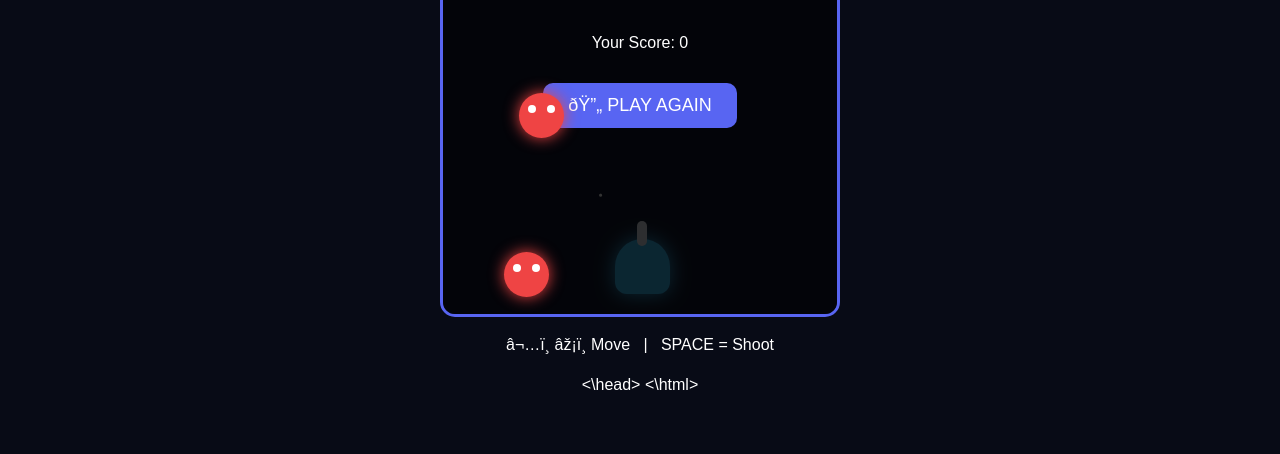
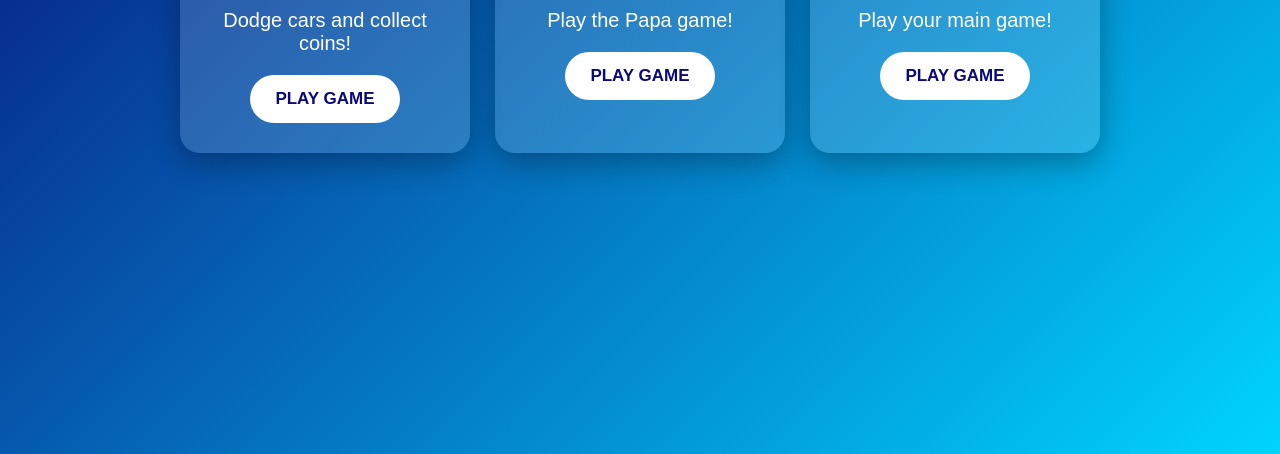
Before and after one commit to shyorana88/my-project-game, a plain HTML site: page index.html in a window 1280 px wide. Shown: the part 376-830 px from the top of the page. Before the commit the page ends 800 px from the top, so only its background shows below. Drawn offline with Linux system fonts and the light colour scheme.

Commit message:
Replace Space Blaster game with My Game World

```diff
--- a/index.html
+++ b/index.html
@@ -1,397 +1,103 @@
-<html>
-<head>
-<title>        <\title>
-<body>
 <!DOCTYPE html>
 <html lang="en">
 <head>
 <meta charset="UTF-8">
 <meta name="viewport" content="width=device-width, initial-scale=1.0">
-<title>Space Blaster</title>
+
+<title>My Game World 🎮</title>
 
 <style>
-* {
-    box-sizing: border-box;
-}
-
 body {
     margin: 0;
-    background: #080b16;
-    color: white;
     font-family: Arial, sans-serif;
     text-align: center;
+    color: white;
+    background: linear-gradient(135deg, #090979, #00d4ff);
+    min-height: 100vh;
 }
 
 h1 {
-    margin: 15px 0 5px;
+    padding-top: 40px;
+    font-size: 45px;
 }
 
-#score {
-    font-size: 22px;
-    margin-bottom: 10px;
+p {
+    font-size: 20px;
 }
 
-#game {
-    position: relative;
-    width: 400px;
-    height: 600px;
-    max-width: 95vw;
-    margin: auto;
-    overflow: hidden;
-    background:
-        radial-gradient(circle at 20% 20%, white 1px, transparent 2px),
-        radial-gradient(circle at 70% 40%, white 1px, transparent 2px),
-        radial-gradient(circle at 40% 80%, white 1px, transparent 2px),
-        #10162b;
-    border: 3px solid #5865f2;
-    border-radius: 15px;
+.games {
+    display: flex;
+    flex-wrap: wrap;
+    justify-content: center;
+    gap: 25px;
+    margin: 40px auto;
+    max-width: 1000px;
 }
 
-/* Player */
-#player {
-    position: absolute;
-    width: 55px;
-    height: 55px;
-    bottom: 20px;
-    left: 172px;
-    background: #38bdf8;
-    border-radius: 50% 50% 12px 12px;
-    box-shadow: 0 0 20px #38bdf8;
+.game {
+    width: 250px;
+    padding: 30px 20px;
+    border-radius: 20px;
+    background: rgba(255,255,255,0.15);
+    box-shadow: 0 10px 30px rgba(0,0,0,0.3);
 }
 
-#player::after {
-    content: "";
-    position: absolute;
-    width: 10px;
-    height: 25px;
-    background: #e2e8f0;
-    left: 22px;
-    top: -18px;
-    border-radius: 5px;
-}
-
-/* Enemy */
-.enemy {
-    position: absolute;
-    width: 45px;
-    height: 45px;
-    background: #ef4444;
-    border-radius: 50%;
-    box-shadow: 0 0 15px #ef4444;
-}
-
-.enemy::before,
-.enemy::after {
-    content: "";
-    position: absolute;
-    width: 8px;
-    height: 8px;
-    background: white;
-    border-radius: 50%;
-    top: 12px;
-}
-
-.enemy::before {
-    left: 9px;
-}
-
-.enemy::after {
-    right: 9px;
-}
-
-/* Bullet */
-.bullet {
-    position: absolute;
-    width: 6px;
-    height: 18px;
-    background: #facc15;
-    border-radius: 5px;
-    box-shadow: 0 0 10px #facc15;
-}
-
-/* Game Over */
-#gameOver {
-    display: none;
-    position: absolute;
-    inset: 0;
-    background: rgba(0,0,0,0.8);
-    align-items: center;
-    justify-content: center;
-    flex-direction: column;
-}
-
-#gameOver h2 {
-    color: #ff4444;
-    font-size: 40px;
+.emoji {
+    font-size: 60px;
 }
 
 button {
-    margin-top: 15px;
-    padding: 12px 25px;
     border: none;
-    border-radius: 10px;
-    background: #5865f2;
-    color: white;
-    font-size: 18px;
+    border-radius: 30px;
+    padding: 14px 25px;
+    font-size: 17px;
+    font-weight: bold;
     cursor: pointer;
+    background: white;
+    color: #090979;
 }
 
 button:hover {
-    background: #4752c4;
+    transform: scale(1.08);
 }
 </style>
 </head>
 
 <body>
 
-<h1>🔫 SPACE BLASTER</h1>
-<div id="score">Score: 0</div>
+<h1>🎮 MY GAME WORLD 🎮</h1>
+<p>Choose your game and start playing!</p>
 
-<div id="game">
+<div class="games">
 
-    <div id="player"></div>
+    <div class="game">
+        <div class="emoji">🚗</div>
+        <h2>Neon Car Dodge</h2>
+        <p>Dodge cars and collect coins!</p>
+        <button onclick="location.href='neon_car_dodge_upgraded%20(2).html'">
+            PLAY GAME
+        </button>
+    </div>
 
-    <div id="gameOver">
-        <h2>GAME OVER</h2>
-        <p id="finalScore"></p>
-        <button onclick="restartGame()">🔄 PLAY AGAIN</button>
+    <div class="game">
+        <div class="emoji">🎯</div>
+        <h2>Papa Game</h2>
+        <p>Play the Papa game!</p>
+        <button onclick="location.href='papa.html'">
+            PLAY GAME
+        </button>
+    </div>
+
+    <div class="game">
+        <div class="emoji">🎮</div>
+        <h2>My Main Game</h2>
+        <p>Play your main game!</p>
+        <button onclick="location.href='index.html'">
+            PLAY GAME
+        </button>
     </div>
 
 </div>
 
-<p>
-    ⬅️ ➡️ Move &nbsp; | &nbsp; SPACE = Shoot
-</p>
-
-<script>
-
-const game = document.getElementById("game");
-const player = document.getElementById("player");
-const scoreText = document.getElementById("score");
-const gameOver = document.getElementById("gameOver");
-const finalScore = document.getElementById("finalScore");
-
-let playerX = 172;
-let score = 0;
-let gameRunning = true;
-
-let bullets = [];
-let enemies = [];
-
-let keys = {
-    left: false,
-    right: false
-};
-
-/* Keyboard */
-document.addEventListener("keydown", function(e) {
-
-    if (e.key === "ArrowLeft") {
-        keys.left = true;
-    }
-
-    if (e.key === "ArrowRight") {
-        keys.right = true;
-    }
-
-    if (e.code === "Space") {
-        shoot();
-    }
-});
-
-document.addEventListener("keyup", function(e) {
-
-    if (e.key === "ArrowLeft") {
-        keys.left = false;
-    }
-
-    if (e.key === "ArrowRight") {
-        keys.right = false;
-    }
-});
-
-/* Shoot */
-function shoot() {
-
-    if (!gameRunning) return;
-
-    const bullet = document.createElement("div");
-
-    bullet.className = "bullet";
-
-    bullet.style.left = (playerX + 25) + "px";
-    bullet.style.top = "520px";
-
-    game.appendChild(bullet);
-
-    bullets.push({
-        element: bullet,
-        x: playerX + 25,
-        y: 520
-    });
-}
-
-/* Create enemy */
-function createEnemy() {
-
-    if (!gameRunning) return;
-
-    const enemy = document.createElement("div");
-
-    enemy.className = "enemy";
-
-    let x = Math.floor(Math.random() * 340);
-
-    enemy.style.left = x + "px";
-    enemy.style.top = "-50px";
-
-    game.appendChild(enemy);
-
-    enemies.push({
-        element: enemy,
-        x: x,
-        y: -50
-    });
-}
-
-/* Collision */
-function collision(a, b) {
-
-    return (
-        a.x < b.x + 45 &&
-        a.x + 8 > b.x &&
-        a.y < b.y + 45 &&
-        a.y + 18 > b.y
-    );
-}
-
-/* Game Loop */
-function gameLoop() {
-
-    if (!gameRunning) return;
-
-    /* Player */
-    if (keys.left) {
-        playerX -= 6;
-    }
-
-    if (keys.right) {
-        playerX += 6;
-    }
-
-    if (playerX < 5) {
-        playerX = 5;
-    }
-
-    if (playerX > 340) {
-        playerX = 340;
-    }
-
-    player.style.left = playerX + "px";
-
-    /* Bullets */
-    bullets.forEach((bullet, index) => {
-
-        bullet.y -= 10;
-
-        bullet.element.style.top =
-            bullet.y + "px";
-
-        if (bullet.y < -30) {
-
-            bullet.element.remove();
-            bullets.splice(index, 1);
-        }
-    });
-
-    /* Enemies */
-    enemies.forEach((enemy, enemyIndex) => {
-
-        enemy.y += 3 + score * 0.01;
-
-        enemy.element.style.top =
-            enemy.y + "px";
-
-        /* Enemy reaches player */
-        if (enemy.y > 530) {
-
-            gameOverFunction();
-        }
-
-        /* Bullet collision */
-        bullets.forEach((bullet, bulletIndex) => {
-
-            if (collision(bullet, enemy)) {
-
-                bullet.element.remove();
-                enemy.element.remove();
-
-                bullets.splice(bulletIndex, 1);
-                enemies.splice(enemyIndex, 1);
-
-                score += 10;
-
-                scoreText.innerText =
-                    "Score: " + score;
-            }
-
-        });
-
-    });
-
-    requestAnimationFrame(gameLoop);
-}
-
-/* Game Over */
-function gameOverFunction() {
-
-    if (!gameRunning) return;
-
-    gameRunning = false;
-
-    finalScore.innerText =
-        "Your Score: " + score;
-
-    gameOver.style.display = "flex";
-}
-
-/* Restart */
-function restartGame() {
-
-    bullets.forEach(b => b.element.remove());
-    enemies.forEach(e => e.element.remove());
-
-    bullets = [];
-    enemies = [];
-
-    playerX = 172;
-    score = 0;
-
-    player.style.left = playerX + "px";
-
-    scoreText.innerText = "Score: 0";
-
-    gameOver.style.display = "none";
-
-    gameRunning = true;
-
-    gameLoop();
-}
-
-/* Enemy spawn */
-setInterval(function() {
-
-    if (gameRunning) {
-        createEnemy();
-    }
-
-}, 900);
-
-gameLoop();
-
-</script>
-
 </body>
 </html>
-<\head>
-<\html>
```
